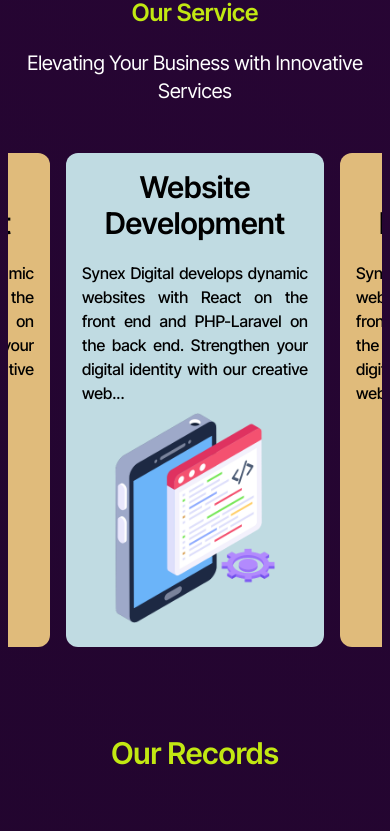
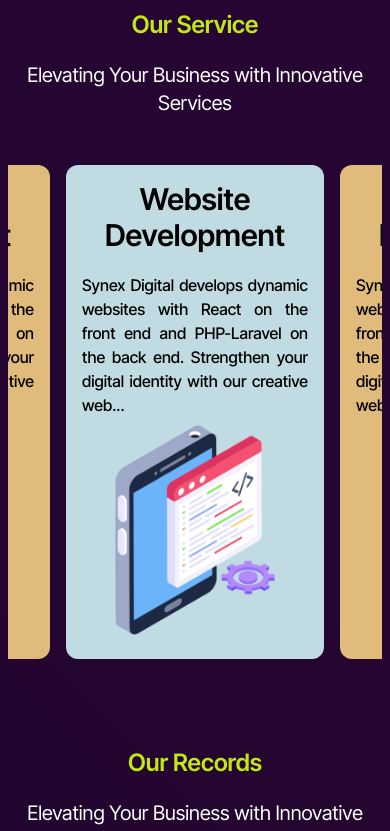
Before and after one commit to Synex-Digital/synexReactFont, a Next.js app: page / in a window 390 px wide. Shown: the part 1138-1969 px from the top of the page. Built offline with nearby package versions, Linux system fonts and the light colour scheme.

Commit message:
Records part responsive

```diff
--- a/app/page.js
+++ b/app/page.js
@@ -28,7 +28,7 @@ export default function Home() {
                                 <br />
                                 Your Technological Needs
                             </h1>
-                            <h2 className="text-white my-5 max-md:font-light max-lg:text-center">
+                            <h2 className="text-white mt-5 mb-8 max-md:font-light max-lg:text-center">
                                 Lorem ipsum dolor sit amet consectetur
                                 adipisicing elit. Fuga maiores iusto, error
                                 reprehenderit suscipit perferendis omnis alias
@@ -57,7 +57,7 @@ export default function Home() {
                                 </Link>
                             </div>
                         </div>
-                        <div className="lg:w-[48%] max-lg:mt-7">
+                        <div className="lg:w-[48%] max-lg:mt-7 flex justify-center">
                             <Image
                                 src={recordimg}
                                 alt="Reacording Image"
@@ -241,28 +241,13 @@ export default function Home() {
 
                 <section className="py-20">
                     <div className="container mx-auto px-2">
-                        <div className="mx-auto flex flex-col justify-center items-center">
-                            <h4 className="text-primary text-3xl font-semibold text-center z-50 ">
-                                Our Records
-                            </h4>
-                            <AosAnimation
-                                aosvalue={"fade-up"}
-                                className="relative"
-                            >
-                                <div className="bg-transparent"></div>
-                                <div className="blob -translate-x-[50%]">
-                                    <Image
-                                        src={anisvg}
-                                        alt="Reacording Image"
-                                        priority
-                                        quality={80}
-                                    />
-                                </div>
-                            </AosAnimation>
-                        </div>
-                        <div className="flex justify-between mt-20">
-                            <div className="w-[48%] ">
-                                <AosAnimation aosvalue={"fade-right"}>
+                        <Heading
+                            title="Our Records"
+                            subtitle="Elevating Your Business with Innovative Services"
+                        />
+                        <div className="lg:flex justify-between">
+                            <div className="lg:w-[48%] ">
+                                <AosAnimation aosvalue={"fade-right"} className="flex justify-center">
                                     <Image
                                         src={recordimg}
                                         alt="Reacording Image"
@@ -273,13 +258,13 @@ export default function Home() {
                                     />
                                 </AosAnimation>
                             </div>
-                            <div className="w-[48%]">
+                            <div className="lg:w-[48%] max-lg:mt-7 max-lg:text-center">
                                 <AosAnimation aosvalue={"fade-up"}>
-                                    <h5 className="font-semibold text-white mb-5 text-4xl">
+                                    <h5 className="font-semibold max-lg:font-medium text-white lg:mb-5 mb-3 xl:text-4xl lg:text-3xl text-2xl">
                                         Navigating the IT Landscape with
                                         Precision
                                     </h5>
-                                    <p className="text-white leading-7">
+                                    <p className="text-white leading-7 max-lg:font-light">
                                         Lorem ipsum dolor sit amet consectetur
                                         adipisicing elit. Cumque animi magni
                                         dignissimos est molestias, nihil officia
```
